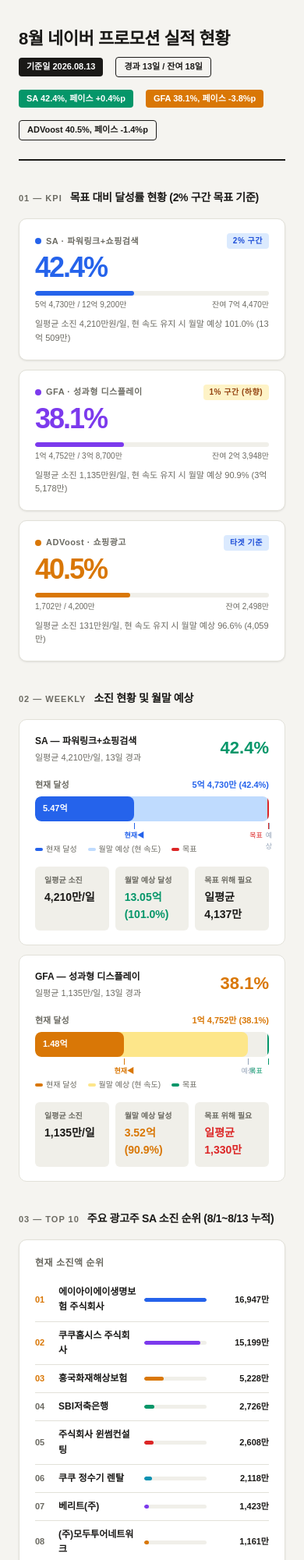
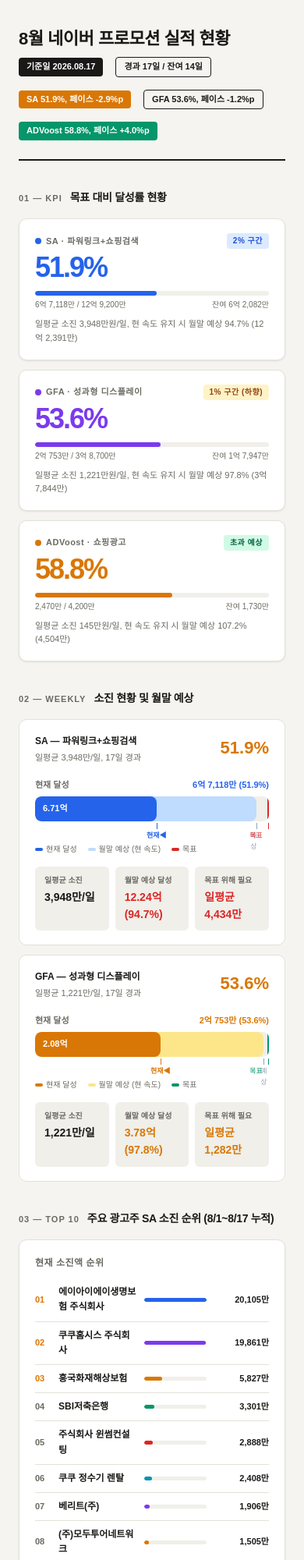
Before and after one commit to sora830812-del/naverpromo_202608, a plain HTML site: page index.html in a window 390 px wide. Shown: the top 2000 px of the page at 78% size. Drawn offline with Linux system fonts and the light colour scheme; a web font is replaced by a local one.

Commit message:
Add files via upload

```diff
--- a/index.html
+++ b/index.html
@@ -45,8 +45,6 @@
 
 .card { background: var(--surface); border: 1.5px solid var(--border); border-radius: 10px; padding: 20px; box-shadow: var(--shadow); }
 .card-title { font-size: 12px; font-weight: 700; color: var(--text-muted); text-transform: uppercase; letter-spacing: 0.5px; margin-bottom: 10px; }
-.card-value { font-size: 28px; font-weight: 800; letter-spacing: -1px;  }
-.card-sub { font-size: 11px; color: var(--text-muted); margin-top: 4px; }
 
 .kpi-grid { display: grid; grid-template-columns: repeat(3, 1fr); gap: 12px; }
 .kpi-card { background: var(--surface); border: 1.5px solid var(--border); border-radius: 10px; padding: 18px 20px; box-shadow: var(--shadow); }
@@ -59,7 +57,6 @@
 .progress-row { display: flex; justify-content: space-between; font-size: 10px; color: var(--text-muted); margin-top: 4px;  }
 
 .two-col { display: grid; grid-template-columns: 1fr 1fr; gap: 12px; }
-.three-col { display: grid; grid-template-columns: 1fr 1fr 1fr; gap: 12px; }
 
 .weekly-card { background: var(--surface); border: 1.5px solid var(--border); border-radius: 10px; padding: 18px 20px; }
 .weekly-header { display: flex; justify-content: space-between; align-items: flex-start; margin-bottom: 12px; }
@@ -82,13 +79,6 @@
 .adv-bar-wrap { width: 80px; height: 5px; background: var(--surface2); border-radius: 3px; overflow: hidden; flex-shrink: 0; }
 .adv-bar { height: 100%; border-radius: 3px; }
 .adv-amount {  font-size: 11px; font-weight: 700; text-align: right; width: 70px; flex-shrink: 0; }
-
-.tier-table { width: 100%; border-collapse: collapse; }
-.tier-table th { background: var(--surface2); font-size: 11px; font-weight: 700; color: var(--text-muted); padding: 8px 12px; text-align: left; }
-.tier-table td { padding: 9px 12px; border-bottom: 1px solid var(--border); font-size: 12px; }
-.tier-table tr:last-child td { border-bottom: none; }
-.tier-table tr.active-tier td { background: #eff6ff; }
-.tier-tag { display: inline-block; font-size: 10px; font-weight: 700;  background: var(--text); color: #fff; padding: 1px 6px; border-radius: 3px; }
 
 .benefit-wrap { background: var(--surface); border: 2px solid var(--text); border-radius: 12px; overflow: hidden; }
 .benefit-top { padding: 20px 24px; border-bottom: 1.5px solid var(--border); }
@@ -120,7 +110,6 @@
   width: 100%; border: none; outline: none;
   font-size: 12px; font-weight: 700; background: transparent; text-align: right; color: var(--accent-blue);
 }
-.mom-cell input::placeholder { color: var(--border); font-weight: 400; }
 .mom-cell.dept-label { font-size: 12px; font-weight: 700; color: var(--text); }
 .mom-delta {  font-size: 11px; font-weight: 700; }
 .mom-delta.pos { color: var(--accent-green); }
@@ -172,7 +161,6 @@
 @media (max-width: 768px) {
   .kpi-grid { grid-template-columns: 1fr; }
   .two-col { grid-template-columns: 1fr; }
-  .three-col { grid-template-columns: 1fr; }
   .inputs-grid { grid-template-columns: 1fr 1fr; }
   .mom-grid { grid-template-columns: 1.2fr repeat(4, 1fr); font-size: 11px; }
 }
@@ -185,18 +173,18 @@
   <div class="page-header">
     <h1>8월 네이버 프로모션 실적 현황</h1>
     <div class="header-meta">
-      <span class="badge">기준일 2026.08.13</span>
-      <span class="badge outline">경과 13일 / 잔여 18일</span>
-      <span class="badge success">SA 42.4%, 페이스 +0.4%p</span>
-      <span class="badge warn">GFA 38.1%, 페이스 -3.8%p</span>
-      <span class="badge outline">ADVoost 40.5%, 페이스 -1.4%p</span>
+      <span class="badge">기준일 2026.08.17</span>
+      <span class="badge outline">경과 17일 / 잔여 14일</span>
+      <span class="badge warn">SA 51.9%, 페이스 -2.9%p</span>
+      <span class="badge outline">GFA 53.6%, 페이스 -1.2%p</span>
+      <span class="badge success">ADVoost 58.8%, 페이스 +4.0%p</span>
     </div>
   </div>
 
   <!-- ── 01 달성률 KPI ── -->
   <div class="section-header">
     <span class="sec-num">01 — KPI</span>
-    <h2>목표 대비 달성률 현황 (2% 구간 목표 기준)</h2>
+    <h2>목표 대비 달성률 현황</h2>
   </div>
 
   <div class="kpi-grid">
@@ -207,15 +195,15 @@
         SA · 파워링크+쇼핑검색
         <span class="tag tag-blue" style="margin-left:auto;">2% 구간</span>
       </div>
-      <div class="kpi-rate" style="color:#2563eb;">42.4%</div>
+      <div class="kpi-rate" style="color:#2563eb;">51.9%</div>
       <div class="kpi-bar-wrap" style="margin-top:12px;">
-        <div class="kpi-bar" style="width:42.4%; background:#2563eb;"></div>
+        <div class="kpi-bar" style="width:51.9%; background:#2563eb;"></div>
       </div>
       <div class="progress-row">
-        <span>5억 4,730만 / 12억 9,200만</span>
-        <span>잔여 7억 4,470만</span>
+        <span>6억 7,118만 / 12억 9,200만</span>
+        <span>잔여 6억 2,082만</span>
       </div>
-      <div class="kpi-detail" style="margin-top:8px;">일평균 소진 4,210만원/일, 현 속도 유지 시 월말 예상 101.0% (13억 509만)</div>
+      <div class="kpi-detail" style="margin-top:8px;">일평균 소진 3,948만원/일, 현 속도 유지 시 월말 예상 94.7% (12억 2,391만)</div>
     </div>
 
     <!-- GFA -->
@@ -225,15 +213,15 @@
         GFA · 성과형 디스플레이
         <span class="tag tag-amber" style="margin-left:auto;">1% 구간 (하향)</span>
       </div>
-      <div class="kpi-rate" style="color:#7c3aed;">38.1%</div>
+      <div class="kpi-rate" style="color:#7c3aed;">53.6%</div>
       <div class="kpi-bar-wrap" style="margin-top:12px;">
-        <div class="kpi-bar" style="width:38.1%; background:#7c3aed;"></div>
+        <div class="kpi-bar" style="width:53.6%; background:#7c3aed;"></div>
       </div>
       <div class="progress-row">
-        <span>1억 4,752만 / 3억 8,700만</span>
-        <span>잔여 2억 3,948만</span>
+        <span>2억 753만 / 3억 8,700만</span>
+        <span>잔여 1억 7,947만</span>
       </div>
-      <div class="kpi-detail" style="margin-top:8px;">일평균 소진 1,135만원/일, 현 속도 유지 시 월말 예상 90.9% (3억 5,178만)</div>
+      <div class="kpi-detail" style="margin-top:8px;">일평균 소진 1,221만원/일, 현 속도 유지 시 월말 예상 97.8% (3억 7,844만)</div>
     </div>
 
     <!-- ADVoost -->
@@ -241,17 +229,17 @@
       <div class="kpi-label">
         <span class="kpi-dot" style="background:#d97706;"></span>
         ADVoost · 쇼핑광고
-        <span class="tag tag-blue" style="margin-left:auto;">타겟 기준</span>
+        <span class="tag tag-green" style="margin-left:auto;">초과 예상</span>
       </div>
-      <div class="kpi-rate" style="color:#d97706;">40.5%</div>
+      <div class="kpi-rate" style="color:#d97706;">58.8%</div>
       <div class="kpi-bar-wrap" style="margin-top:12px;">
-        <div class="kpi-bar" style="width:40.5%; background:#d97706;"></div>
+        <div class="kpi-bar" style="width:58.8%; background:#d97706;"></div>
       </div>
       <div class="progress-row">
-        <span>1,702만 / 4,200만</span>
-        <span>잔여 2,498만</span>
+        <span>2,470만 / 4,200만</span>
+        <span>잔여 1,730만</span>
       </div>
-      <div class="kpi-detail" style="margin-top:8px;">일평균 소진 131만원/일, 현 속도 유지 시 월말 예상 96.6% (4,059만)</div>
+      <div class="kpi-detail" style="margin-top:8px;">일평균 소진 145만원/일, 현 속도 유지 시 월말 예상 107.2% (4,504만)</div>
     </div>
   </div>
 
@@ -267,26 +255,26 @@
       <div class="weekly-header">
         <div>
           <div class="weekly-title">SA — 파워링크+쇼핑검색</div>
-          <div style="font-size:11px; color:var(--text-muted); margin-top:2px;">일평균 4,210만/일, 13일 경과</div>
+          <div style="font-size:11px; color:var(--text-muted); margin-top:2px;">일평균 3,948만/일, 17일 경과</div>
         </div>
-        <div class="weekly-rate ok">42.4%</div>
+        <div class="weekly-rate warn">51.9%</div>
       </div>
 
       <div style="margin-top:18px;">
         <div style="display:flex; justify-content:space-between; font-size:11px; font-weight:600; margin-bottom:5px;">
           <span style="color:var(--text-muted);">현재 달성</span>
-          <span style="color:#2563eb;">5억 4,730만 (42.4%)</span>
+          <span style="color:#2563eb;">6억 7,118만 (51.9%)</span>
         </div>
         <div style="position:relative; height:32px; border-radius:8px; overflow:hidden; background:var(--surface2);">
-          <div style="position:absolute; left:0; top:0; width:100%; height:100%; background:#bfdbfe; border-radius:8px;"></div>
-          <div style="position:absolute; left:0; top:0; width:42.4%; height:100%; background:#2563eb; border-radius:8px; display:flex; align-items:center; padding-left:10px; font-size:11px; color:#fff; font-weight:600; white-space:nowrap;">5.47억</div>
+          <div style="position:absolute; left:0; top:0; width:94.7%; height:100%; background:#bfdbfe; border-radius:8px;"></div>
+          <div style="position:absolute; left:0; top:0; width:51.9%; height:100%; background:#2563eb; border-radius:8px; display:flex; align-items:center; padding-left:10px; font-size:11px; color:#fff; font-weight:600; white-space:nowrap;">6.71억</div>
           <div style="position:absolute; right:0; top:0; width:2px; height:100%; background:#dc2626;"></div>
         </div>
         <div style="position:relative; height:18px;">
-          <div style="position:absolute; left:42.4%; top:2px; width:1px; height:8px; background:#2563eb;"></div>
-          <div style="position:absolute; left:42.4%; top:11px; font-size:9px; color:#2563eb; font-weight:600; transform:translateX(-50%);">현재◀</div>
-          <div style="position:absolute; left:100%; top:2px; width:1px; height:8px; background:#94a3b8; border-left:1px dashed #94a3b8;"></div>
-          <div style="position:absolute; left:100%; top:11px; font-size:9px; color:#94a3b8; transform:translateX(-50%);">예상</div>
+          <div style="position:absolute; left:51.9%; top:2px; width:1px; height:8px; background:#2563eb;"></div>
+          <div style="position:absolute; left:51.9%; top:11px; font-size:9px; color:#2563eb; font-weight:600; transform:translateX(-50%);">현재◀</div>
+          <div style="position:absolute; left:94.7%; top:2px; width:1px; height:8px; background:#94a3b8; border-left:1px dashed #94a3b8;"></div>
+          <div style="position:absolute; left:94.7%; top:11px; font-size:9px; color:#94a3b8; transform:translateX(-50%);">예상</div>
           <div style="position:absolute; right:0; top:2px; width:1px; height:8px; background:#dc2626;"></div>
           <div style="position:absolute; right:0; top:11px; font-size:9px; color:#dc2626; transform:translateX(-50%);">목표</div>
         </div>
@@ -301,15 +289,15 @@
       <div class="weekly-stat-row" style="margin-top:14px;">
         <div class="weekly-stat">
           <div class="ws-label">일평균 소진</div>
-          <div class="ws-value">4,210만/일</div>
+          <div class="ws-value">3,948만/일</div>
         </div>
         <div class="weekly-stat">
           <div class="ws-label">월말 예상 달성</div>
-          <div class="ws-value pos">13.05억 (101.0%)</div>
+          <div class="ws-value neg">12.24억 (94.7%)</div>
         </div>
         <div class="weekly-stat">
           <div class="ws-label">목표 위해 필요</div>
-          <div class="ws-value">일평균 4,137만</div>
+          <div class="ws-value neg">일평균 4,434만</div>
         </div>
       </div>
     </div>
@@ -319,26 +307,26 @@
       <div class="weekly-header">
         <div>
           <div class="weekly-title">GFA — 성과형 디스플레이</div>
-          <div style="font-size:11px; color:var(--text-muted); margin-top:2px;">일평균 1,135만/일, 13일 경과</div>
+          <div style="font-size:11px; color:var(--text-muted); margin-top:2px;">일평균 1,221만/일, 17일 경과</div>
         </div>
-        <div class="weekly-rate warn">38.1%</div>
+        <div class="weekly-rate warn">53.6%</div>
       </div>
 
       <div style="margin-top:18px;">
         <div style="display:flex; justify-content:space-between; font-size:11px; font-weight:600; margin-bottom:5px;">
           <span style="color:var(--text-muted);">현재 달성</span>
-          <span style="color:#d97706;">1억 4,752만 (38.1%)</span>
+          <span style="color:#d97706;">2억 753만 (53.6%)</span>
         </div>
         <div style="position:relative; height:32px; border-radius:8px; overflow:hidden; background:var(--surface2);">
-          <div style="position:absolute; left:0; top:0; width:90.9%; height:100%; background:#fde68a; border-radius:8px;"></div>
-          <div style="position:absolute; left:0; top:0; width:38.1%; height:100%; background:#d97706; border-radius:8px; display:flex; align-items:center; padding-left:10px; font-size:11px; color:#fff; font-weight:600; white-space:nowrap;">1.48억</div>
+          <div style="position:absolute; left:0; top:0; width:97.8%; height:100%; background:#fde68a; border-radius:8px;"></div>
+          <div style="position:absolute; left:0; top:0; width:53.6%; height:100%; background:#d97706; border-radius:8px; display:flex; align-items:center; padding-left:10px; font-size:11px; color:#fff; font-weight:600; white-space:nowrap;">2.08억</div>
           <div style="position:absolute; right:0; top:0; width:2px; height:100%; background:#059669;"></div>
         </div>
         <div style="position:relative; height:18px;">
-          <div style="position:absolute; left:38.1%; top:2px; width:1px; height:8px; background:#d97706;"></div>
-          <div style="position:absolute; left:38.1%; top:11px; font-size:9px; color:#d97706; font-weight:600; transform:translateX(-50%);">현재◀</div>
-          <div style="position:absolute; left:90.9%; top:2px; width:1px; height:8px; background:#94a3b8; border-left:1px dashed #94a3b8;"></div>
-          <div style="position:absolute; left:90.9%; top:11px; font-size:9px; color:#94a3b8; transform:translateX(-50%);">예상</div>
+          <div style="position:absolute; left:53.6%; top:2px; width:1px; height:8px; background:#d97706;"></div>
+          <div style="position:absolute; left:53.6%; top:11px; font-size:9px; color:#d97706; font-weight:600; transform:translateX(-50%);">현재◀</div>
+          <div style="position:absolute; left:97.8%; top:2px; width:1px; height:8px; background:#94a3b8; border-left:1px dashed #94a3b8;"></div>
+          <div style="position:absolute; left:97.8%; top:11px; font-size:9px; color:#94a3b8; transform:translateX(-50%);">예상</div>
           <div style="position:absolute; right:0; top:2px; width:1px; height:8px; background:#059669;"></div>
           <div style="position:absolute; right:0; top:11px; font-size:9px; color:#059669; transform:translateX(-50%);">목표</div>
         </div>
@@ -353,15 +341,15 @@
       <div class="weekly-stat-row" style="margin-top:14px;">
         <div class="weekly-stat">
           <div class="ws-label">일평균 소진</div>
-          <div class="ws-value">1,135만/일</div>
+          <div class="ws-value">1,221만/일</div>
         </div>
         <div class="weekly-stat">
           <div class="ws-label">월말 예상 달성</div>
-          <div class="ws-value" style="color:var(--accent-amber);">3.52억 (90.9%)</div>
+          <div class="ws-value" style="color:var(--accent-amber);">3.78억 (97.8%)</div>
         </div>
         <div class="weekly-stat">
           <div class="ws-label">목표 위해 필요</div>
-          <div class="ws-value neg">일평균 1,330만</div>
+          <div class="ws-value" style="color:var(--accent-amber);">일평균 1,282만</div>
         </div>
       </div>
     </div>
@@ -369,7 +357,7 @@
 
   <div class="section-header">
     <span class="sec-num">03 — TOP 10</span>
-    <h2>주요 광고주 SA 소진 순위 (8/1~8/13 누적)</h2>
+    <h2>주요 광고주 SA 소진 순위 (8/1~8/17 누적)</h2>
   </div>
 
   <div class="two-col">
@@ -400,7 +388,7 @@
   </div>
 
   <div class="card">
-    <div class="card-title">GFA — 계정별 목표(2% 구간) 대비 페이스</div>
+    <div class="card-title">GFA — 계정별 목표 대비 페이스</div>
     <div style="display:flex; gap:14px; margin-bottom:10px; font-size:10px; color:var(--text-muted);">
       <span style="display:flex; align-items:center; gap:4px;"><span style="display:inline-block; width:10px; height:8px; background:#7c3aed; border-radius:2px;"></span>현재 달성</span>
       <span style="display:flex; align-items:center; gap:4px;"><span style="display:inline-block; width:10px; height:8px; background:#7c3aed; opacity:0.35; border-radius:2px;"></span>월말 예상</span>
@@ -409,7 +397,7 @@
     <div id="gfa-target-body"></div>
   </div>
   <div style="font-size:10px; color:var(--text-muted); margin-top:8px;">
-    ※ 목표 구간은 전 계정 2% 구간 기준입니다. 지난달까지 전체 합산 목표만 보다가 목표 직전에서 계속 미끄러진 문제 때문에, 8월부터 상위 광고주는 계정별로 목표를 직접 부여하고 경과일 대비 페이스를 별도 추적합니다. 월말 예상 = 현재 소진액 ÷ 경과일수(13일) × 전체일수(31일). 막대는 목표액(100%) 기준으로 정규화했습니다.
+    ※ 계정별 목표액은 원본 파일에 설정된 값을 그대로 사용했습니다. 전체 GFA 목표는 3.87억(1% 구간)으로 하향됐으나 계정별 목표는 아직 갱신 전입니다. 월말 예상 = 현재 소진액 ÷ 경과일수(17일) × 전체일수(31일). 막대는 목표액(100%) 기준으로 정규화했습니다.
   </div>
 
   <!-- ── 05 베네핏 계산기 ── -->
@@ -420,7 +408,7 @@
 
   <div class="benefit-wrap">
     <div class="benefit-top">
-      <h3>베네핏 배분 계산기 <span class="needs-data">⚠ 8월 13일치 일할환산(잠정)</span></h3>
+      <h3>베네핏 배분 계산기 <span class="needs-data">⚠ 8월 17일치 일할환산(잠정)</span></h3>
       <div class="benefit-note" style="margin-top:6px;">
         보상액의 20% → 재원 | 제휴실 정액 10% | 잔여 90% → 부서별 MoM 배분 (증감률 50% + 증감금액 50%)
       </div>
@@ -453,10 +441,10 @@
 
     <div class="mom-section">
       <div class="mom-section-title">
-        📊 동일 기간 비교 — 7월 전체 vs 8/1~8/13 일할환산
+        📊 동일 기간 비교 — 7월 전체 vs 8/1~8/17 일할환산
         <span class="tag tag-amber">MoM 배분 근거</span>
       </div>
-      <div class="mom-section-sub">8월 13일치 실적을 ÷13×31로 일할환산해 7월 전체(31일)와 동일 기간 기준으로 비교. 수치 수정 가능합니다.</div>
+      <div class="mom-section-sub">8월 17일치 실적을 ÷17×31로 일할환산해 7월 전체(31일)와 동일 기간 기준으로 비교. 수치 수정 가능합니다.</div>
 
       <div class="mom-grid">
         <div class="mom-col-header">부서</div>
@@ -468,35 +456,35 @@
         <div class="mom-row" id="mom-row-1">
           <div class="mom-cell dept-label">마케팅본부</div>
           <div class="mom-cell"><input type="number" id="apr-1" value="95336" oninput="calcBenefit()"></div>
-          <div class="mom-cell"><input type="number" id="may-1" value="98949" oninput="calcBenefit()"></div>
+          <div class="mom-cell"><input type="number" id="may-1" value="93919" oninput="calcBenefit()"></div>
           <div class="mom-cell"><span class="mom-delta" id="delta-1">—</span></div>
           <div class="mom-cell"><span class="mom-delta" id="rate-1">—</span></div>
         </div>
         <div class="mom-row" id="mom-row-2">
           <div class="mom-cell dept-label">IMC본부</div>
           <div class="mom-cell"><input type="number" id="apr-2" value="68702" oninput="calcBenefit()"></div>
-          <div class="mom-cell"><input type="number" id="may-2" value="58014" oninput="calcBenefit()"></div>
+          <div class="mom-cell"><input type="number" id="may-2" value="57542" oninput="calcBenefit()"></div>
           <div class="mom-cell"><span class="mom-delta" id="delta-2">—</span></div>
           <div class="mom-cell"><span class="mom-delta" id="rate-2">—</span></div>
         </div>
         <div class="mom-row" id="mom-row-3">
           <div class="mom-cell dept-label">SMB팀</div>
           <div class="mom-cell"><input type="number" id="apr-3" value="2902" oninput="calcBenefit()"></div>
-          <div class="mom-cell"><input type="number" id="may-3" value="2588" oninput="calcBenefit()"></div>
+          <div class="mom-cell"><input type="number" id="may-3" value="2413" oninput="calcBenefit()"></div>
           <div class="mom-cell"><span class="mom-delta" id="delta-3">—</span></div>
           <div class="mom-cell"><span class="mom-delta" id="rate-3">—</span></div>
         </div>
         <div class="mom-row" id="mom-row-4">
           <div class="mom-cell dept-label">미디어제휴실</div>
           <div class="mom-cell"><input type="number" id="apr-4" value="2083" oninput="calcBenefit()"></div>
-          <div class="mom-cell"><input type="number" id="may-4" value="2034" oninput="calcBenefit()"></div>
+          <div class="mom-cell"><input type="number" id="may-4" value="1944" oninput="calcBenefit()"></div>
           <div class="mom-cell"><span class="mom-delta" id="delta-4">—</span></div>
           <div class="mom-cell"><span class="mom-delta" id="rate-4">—</span></div>
         </div>
       </div>
 
       <div style="font-size:10px; color:var(--text-muted); margin-top:8px;">
-        ※ 부서 매출은 프로모션 지급(안)_2608.xlsx '광고주정리' 시트의 계정별 부서 매핑을 최신 raw 데이터에 적용해 재계산 (SA+GFA 합산). 8월 = 13일치 ÷13×31 일할환산. 예상 보상액 = SA 목표(2%구간 12.92억)×2% + GFA 목표(1%구간 3.87억)×1%
+        ※ 부서 매출은 프로모션 지급(안)_2608.xlsx '광고주정리' 시트의 계정별 부서 매핑을 최신 raw 데이터에 적용해 재계산 (SA+GFA 합산). 8월 = 17일치 ÷17×31 일할환산. 예상 보상액 = SA 목표(2%구간 12.92억)×2% + GFA 목표(1%구간 3.87억)×1%
       </div>
     </div>
 
@@ -542,34 +530,33 @@
       <li><span class="notice-num">02</span>GFA 프로모션 — 당월 유상매출이 전월 대비 감소 시 미달성으로 간주</li>
       <li><span class="notice-num">03</span>공통 — 프로모션 기간 중 이관받은 계정은 집계에서 제외</li>
       <li><span class="notice-num">04</span>ADVoost — 해당 기간 유상 광고비 5만원 초과 소진 시 계정 수에 포함</li>
-      <li><span class="notice-num">05</span>8월부터 상위 광고주는 04번 섹션처럼 계정별 목표와 페이스를 별도 추적합니다</li>
+      <li><span class="notice-num">05</span>GFA 목표는 네이버 조정으로 4.10억에서 3.87억으로 하향됐고, 보상 요율도 2%에서 1%로 함께 조정됐습니다</li>
     </ul>
   </div>
 
   <!-- 푸터 -->
   <div class="page-footer">
-    <span>기준일 2026.08.13, 데이터: 네이버 성과형광고 로우데이터 (8/13 누적, 진행중)</span>
+    <span>기준일 2026.08.17, 데이터: 네이버 성과형광고 로우데이터 (8/17 누적, 진행중)</span>
     <span>미디어제휴실 · 담당: 깨발</span>
   </div>
 
 </div><!-- /wrapper -->
 
 <script>
-/* ── TOP10 데이터 (raw, 8/1~8/12 누적) ── */
 const top10 = [
-  { name: '에이아이에이생명보험 주식회사', amount: 16947 },
-  { name: '쿠쿠홈시스 주식회사', amount: 15199 },
-  { name: '흥국화재해상보험', amount: 5228 },
-  { name: 'SBI저축은행', amount: 2726 },
-  { name: '주식회사 윈썸컨설팅', amount: 2608 },
-  { name: '쿠쿠 정수기 렌탈', amount: 2118 },
-  { name: '베리트(주)', amount: 1423 },
-  { name: '(주)모두투어네트워크', amount: 1161 },
-  { name: '신한이지손해보험 주식회사', amount: 1147 },
-  { name: '(주)티알엔', amount: 881 },
+  { name: '에이아이에이생명보험 주식회사', amount: 20105 },
+  { name: '쿠쿠홈시스 주식회사', amount: 19861 },
+  { name: '흥국화재해상보험', amount: 5827 },
+  { name: 'SBI저축은행', amount: 3301 },
+  { name: '주식회사 윈썸컨설팅', amount: 2888 },
+  { name: '쿠쿠 정수기 렌탈', amount: 2408 },
+  { name: '베리트(주)', amount: 1906 },
+  { name: '(주)모두투어네트워크', amount: 1505 },
+  { name: '신한이지손해보험 주식회사', amount: 1498 },
+  { name: '(주)티알엔', amount: 1105 },
 ];
 
-const SA_TOTAL = 54730;
+const SA_TOTAL = 67118;
 const SA_TARGET = 129200;
 const SA_REMAIN = SA_TARGET - SA_TOTAL;
 
@@ -608,7 +595,6 @@
   });
 }
 
-/* ── 04 계정별 목표달성현황 ── */
 function tagFor(pct) {
   if (pct >= 100) return { cls: 'tag-green', label: '초과 예상' };
   if (pct >= 90) return { cls: 'tag-amber', label: '근접' };
@@ -622,23 +608,23 @@
 }
 
 const saTargets = [
-  { name: 'AIA생명', spent: 169416189, goal: 321000000 },
-  { name: '쿠쿠(일시불)', spent: 86393674, goal: 250000000 },
-  { name: '쿠쿠(렌탈)', spent: 65594793, goal: 150000000 },
-  { name: '흥국화재TM', spent: 52283920, goal: 130000000 },
-  { name: 'SBI저축은행', spent: 27255333, goal: 70000000 },
-  { name: '신한EZ손해보험', spent: 11471023, goal: 29000000 },
-  { name: '모두투어', spent: 11614414, goal: 29000000 },
-  { name: '쇼핑엔티', spent: 8808258, goal: 19000000 },
+  { name: 'AIA생명', spent: 200949908, goal: 321000000 },
+  { name: '쿠쿠(일시불)', spent: 115871380, goal: 250000000 },
+  { name: '쿠쿠(렌탈)', spent: 82742514, goal: 150000000 },
+  { name: '흥국화재TM', spent: 58272041, goal: 130000000 },
+  { name: 'SBI저축은행', spent: 33008223, goal: 70000000 },
+  { name: '신한EZ손해보험', spent: 14975865, goal: 29000000 },
+  { name: '모두투어', spent: 15052207, goal: 29000000 },
+  { name: '쇼핑엔티', spent: 11047888, goal: 19000000 },
 ];
 const gfaTargets = [
-  { name: 'AIA생명', spent: 61253683, goal: 144000000 },
-  { name: '쿠쿠(일시불+렌탈)', spent: 31925065, goal: 90000000 },
-  { name: '쿠쿠(렌탈)', spent: 20425886, goal: 30000000 },
-  { name: '흥국화재TM', spent: 7152805, goal: 25000000 },
-  { name: '키움에셋플래너', spent: 20146125, goal: 51000000 },
+  { name: 'AIA생명', spent: 84061553, goal: 144000000 },
+  { name: '쿠쿠(일시불+렌탈)', spent: 46512632, goal: 90000000 },
+  { name: '쿠쿠(렌탈)', spent: 33462866, goal: 30000000 },
+  { name: '흥국화재TM', spent: 8217988, goal: 25000000 },
+  { name: '키움에셋플래너', spent: 26526981, goal: 51000000 },
 ];
-const T_ELAPSED = 13, T_TOTAL_DAYS = 31;
+const T_ELAPSED = 17, T_TOTAL_DAYS = 31;
 
 function renderTargetTable(bodyId, rows, baseColor) {
   const wrap = document.getElementById(bodyId);
@@ -668,7 +654,6 @@
   wrap.innerHTML = html;
 }
 
-/* ── 구간 선택 ── */
 document.getElementById('tier-select').addEventListener('change', function() {
   const v = this.value;
   if (v !== 'custom') {
@@ -677,7 +662,6 @@
   calcBenefit();
 });
 
-/* ── 베네핏 계산 ── */
 function calcBenefit() {
   const saReward = parseFloat(document.getElementById('sa-reward').value) || 0;
   const gfaReward = parseFloat(document.getElementById('gfa-reward').value) || 0;
@@ -720,13 +704,13 @@
   const positives = momData.filter(d => d.delta > 0);
   if (positives.length === 0 || totalReward === 0) {
     statusEl.textContent = totalReward === 0
-      ? '⚠ 보상액 미입력 — 구간 확정 후 SA/GFA 예상 보상액을 입력하세요'
-      : '⚠ 동일기간 비교 시 전 부서 마이너스 — 배분 보류';
+      ? '보상액 미입력. 구간 확정 후 SA/GFA 예상 보상액을 입력하세요'
+      : '⚠ 동일기간 비교 시 전 부서 마이너스. 현 시점 기준 배분 대상 부서가 없습니다';
     tbody.innerHTML = `<tr><td colspan="5" style="text-align:center; color:var(--text-muted); padding:20px;">${statusEl.textContent}</td></tr>`;
     return;
   }
 
-  statusEl.textContent = `✓ 8월 일할환산 vs 7월 전체 MoM · 증가 부서 ${positives.length}개 기준 배분`;
+  statusEl.textContent = `✓ 8월 일할환산 vs 7월 전체 MoM, 증가 부서 ${positives.length}개 기준 배분`;
 
   const totalDeltaAmt = positives.reduce((s, d) => s + d.delta, 0);
   const totalDeltaRate = positives.reduce((s, d) => s + Math.max(d.rate, 0), 0);
@@ -767,7 +751,6 @@
   tbody.innerHTML = rows;
 }
 
-/* ── 초기화 ── */
 renderTop10();
 renderTargetTable('sa-target-body', saTargets, '#2563eb');
 renderTargetTable('gfa-target-body', gfaTargets, '#7c3aed');
```
